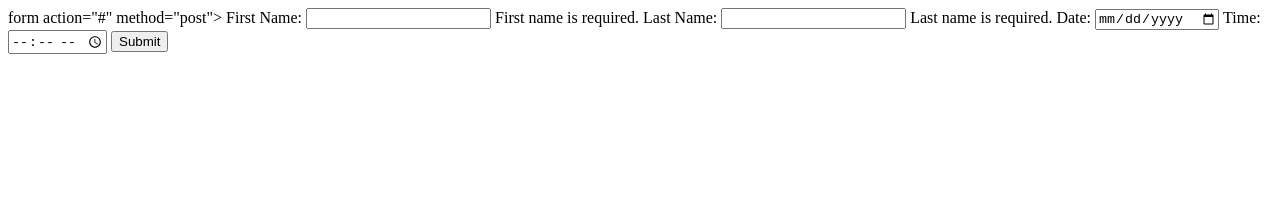
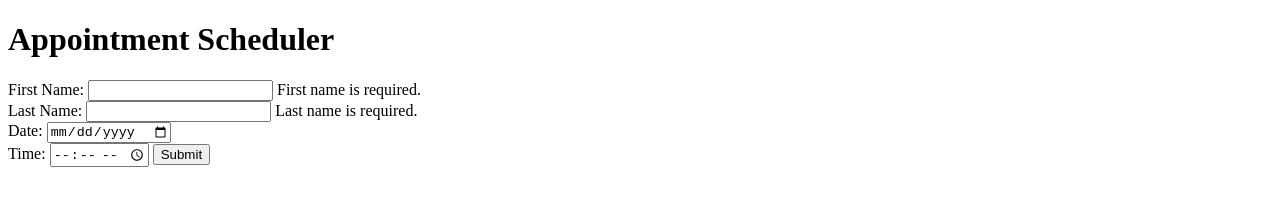
Before and after one commit to Gurpinder1340/Appointment---Scheduler, a website: page index.html in a window 1280 px wide. Drawn offline with Linux system fonts and the light colour scheme.

Commit message:
Updated html FORM WITH Post, error spans and page title

```diff
--- a/index.html
+++ b/index.html
@@ -3,28 +3,30 @@
 <head>
     <meta charset="UTF-8">
     <meta name="viewport" content="width=device-width, initial-scale=1.0">
-    <title>Document</title>
+    <title>Appointment Scheduler</title>
 </head>
 <body>
-       form action="#" method="post">
+    <h1>Appointment Scheduler</h1>
+       <form action="/appointments" method="post">
         <label for="firstName">First Name:</label>
-        <input type="text" id="firstName" name="firstName" required>
+        <input type="text" id="firstName" name="firstName">
         <span class="error" id="firstNameError">First name is required.</span>
+        <br>
 
         <label for="lastName">Last Name:</label>
-        <input type="text" id="lastName" name="lastName" required>
-         <span class="error" id="lastNameError">Last name is required.</span>
+        <input type="text" id="lastName" name="lastName">
+        <span class="error" id="lastNameError">Last name is required.</span>
+        <br>
 
         <label for="date">Date:</label>
-        <input type="date" id="date" name="date" required>
+        <input type="date" id="date" name="date">
+        <br>
 
         <label for="time">Time:</label>
-        <input type="time" id="time" name="time" required>
+        <input type="time" id="time" name="time">
 
         <button type="submit">Submit</button>
     </form>
 
-
-        </label>
     </body>
     </html>
```
